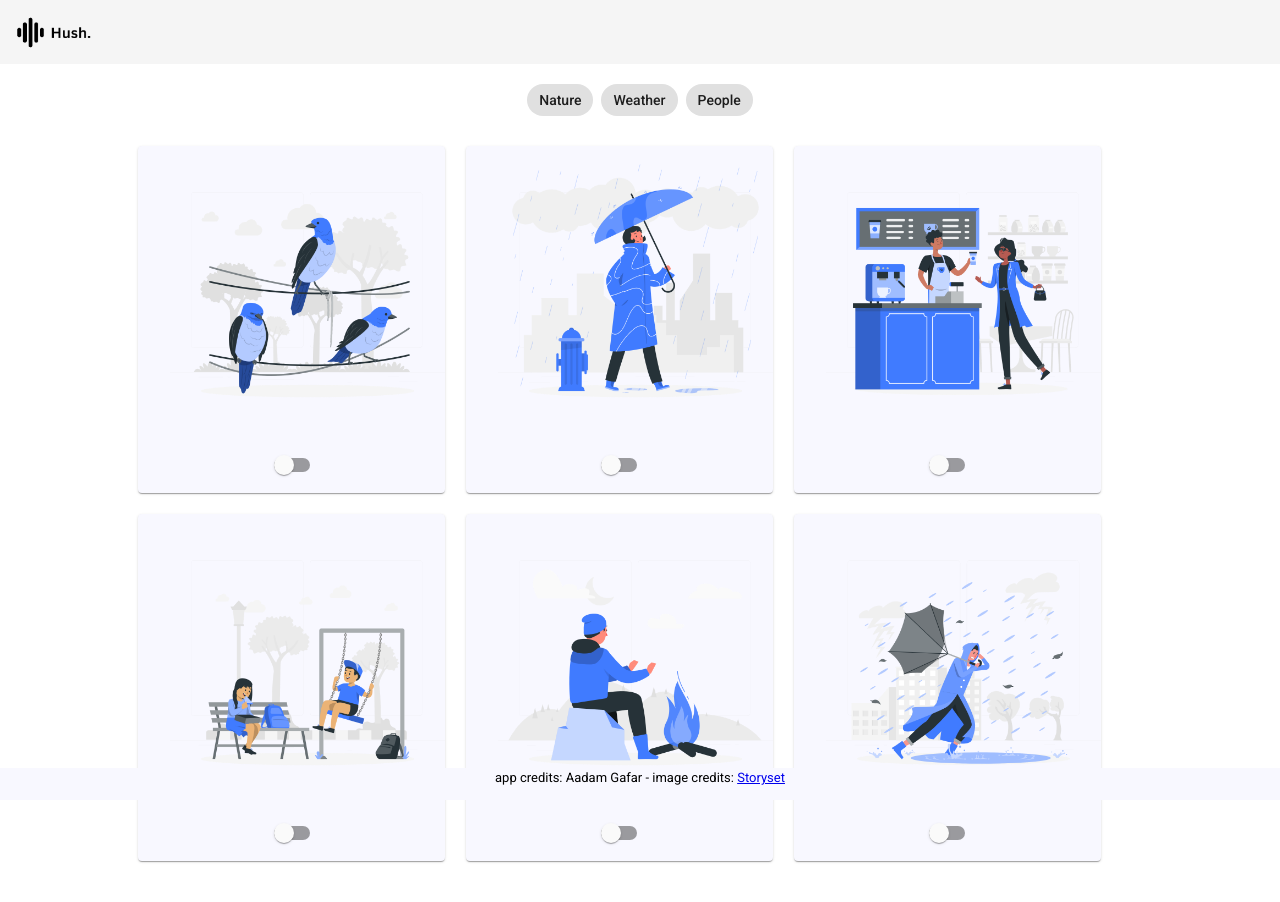
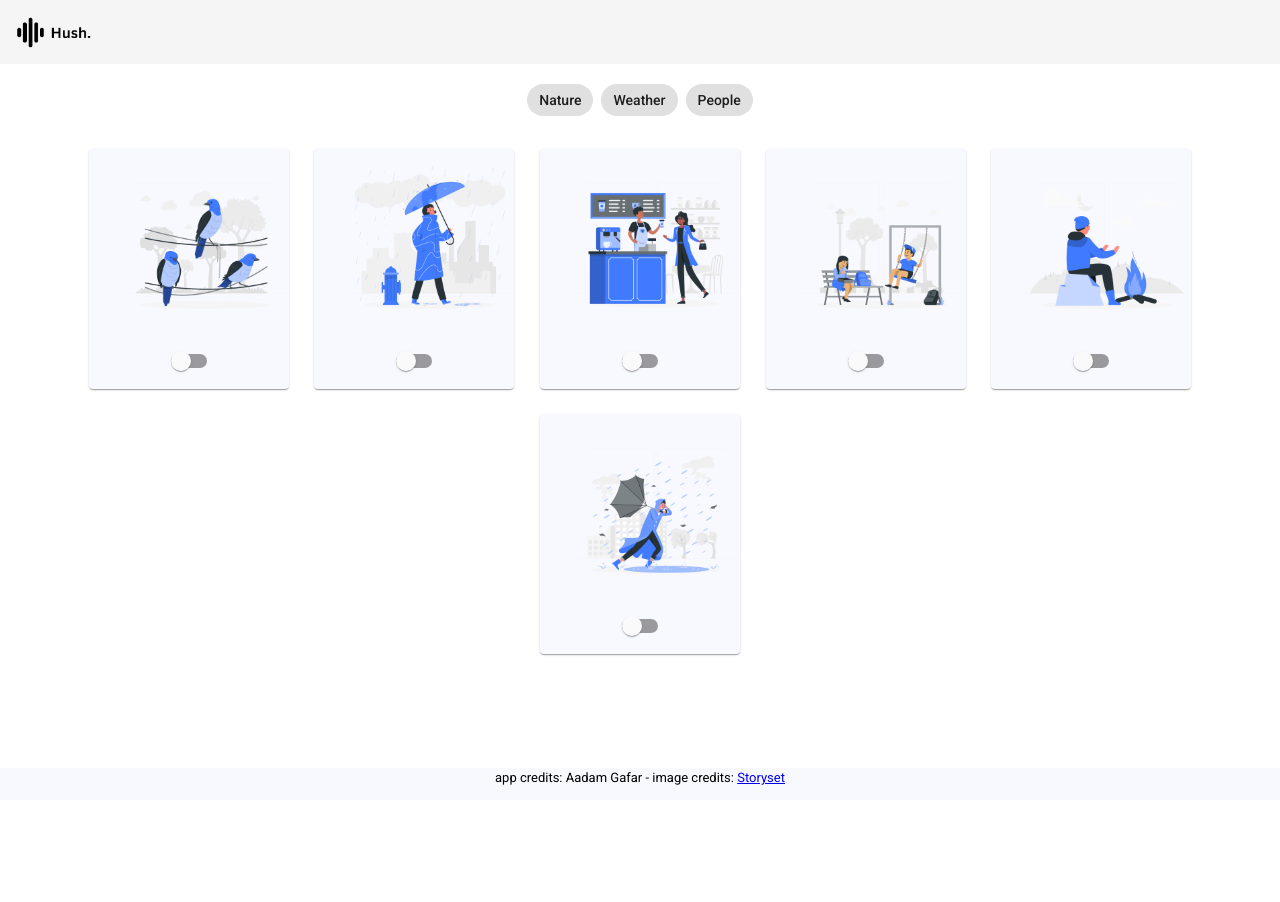
Before and after one commit to Aadam-Gafar/Hush, an Angular app: page / in a window 1280 px wide. Shown: the top 902 px of the page. Before the commit the page ends 871 px from the top, so only its background shows below. Built offline with nearby package versions, Linux system fonts and the light colour scheme.

Commit message:
Centred cards
Note: the images within still require centering.

```diff
--- a/src/app/cards/cards.component.css
+++ b/src/app/cards/cards.component.css
@@ -1,9 +1,13 @@
-.column {
-    display: flex;
+body {
+    text-align: center;
+}
+
+.container {
+    width: 200px; /* Vary this based on device. */
+    padding: 1%;
+    display: inline-flex;
     justify-content: center;
-    padding: 1%;
-    float: left;
-}
+  }
 
 mat-card {
     background-color: ghostwhite;
--- a/src/app/cards/cards.component.html
+++ b/src/app/cards/cards.component.html
@@ -1,5 +1,5 @@
-<div class="row">
-    <div class="column">
+<body>
+    <div class="container">
         <mat-card>
             <mat-card-header>
                 <img mat-card-image src="../assets/bird.png">
@@ -10,7 +10,7 @@
         </mat-card>
     </div>
 
-    <div class="column">
+    <div class="container">
         <mat-card>
             <mat-card-header>
                 <img mat-card-image src="../assets/rain.png">
@@ -21,7 +21,7 @@
         </mat-card>
     </div>
 
-    <div class="column">
+    <div class="container">
         <mat-card>
             <mat-card-header>
                 <img mat-card-image src="../assets/coffee.png">
@@ -32,7 +32,7 @@
         </mat-card>
     </div>
 
-    <div class="column">
+    <div class="container">
         <mat-card>
             <mat-card-header>
                 <img mat-card-image src="../assets/park.png">
@@ -43,7 +43,7 @@
         </mat-card>
     </div>
 
-    <div class="column">
+    <div class="container">
         <mat-card>
             <mat-card-header>
                 <img mat-card-image src="../assets/fire.png">
@@ -54,7 +54,7 @@
         </mat-card>
     </div>
 
-    <div class="column">
+    <div class="container">
         <mat-card>
             <mat-card-header>
                 <img mat-card-image src="../assets/storm.png">
@@ -64,4 +64,4 @@
             </mat-card-content>
         </mat-card>
     </div>
-</div>
+</body>
```
